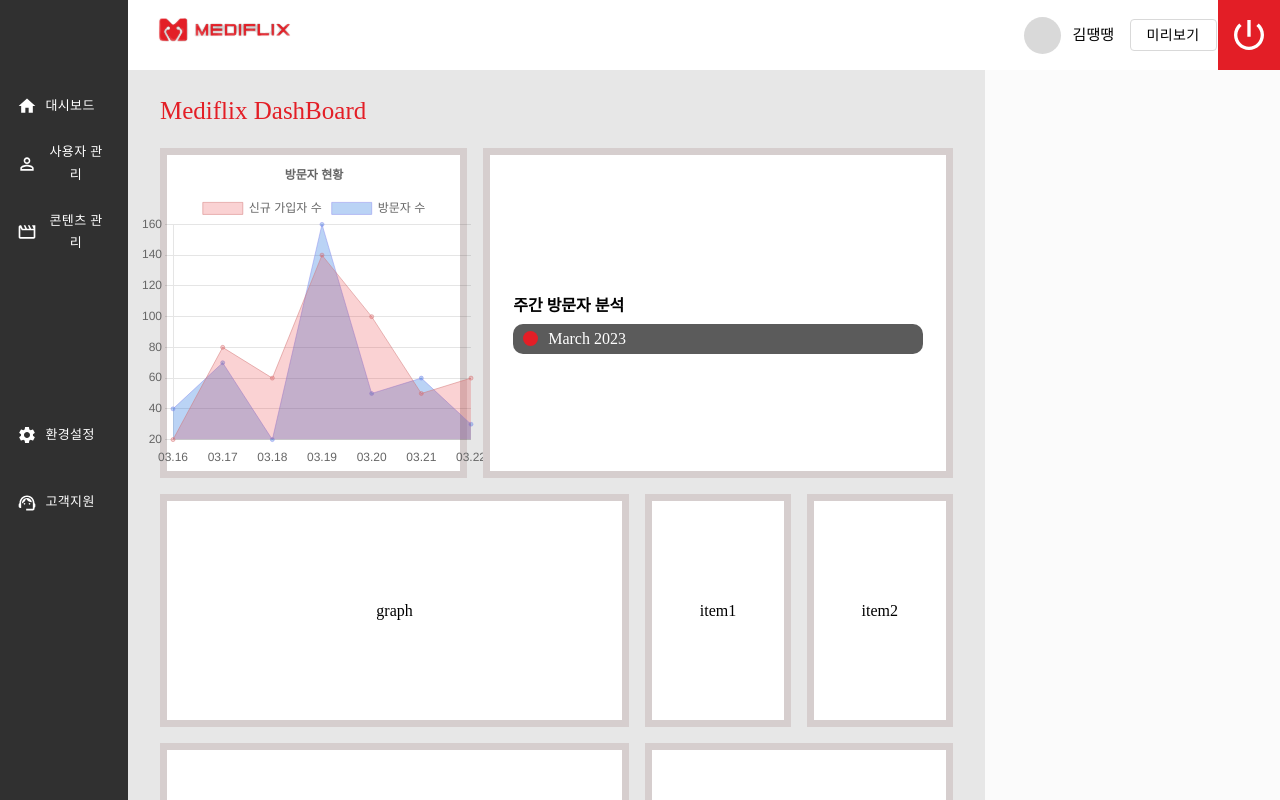
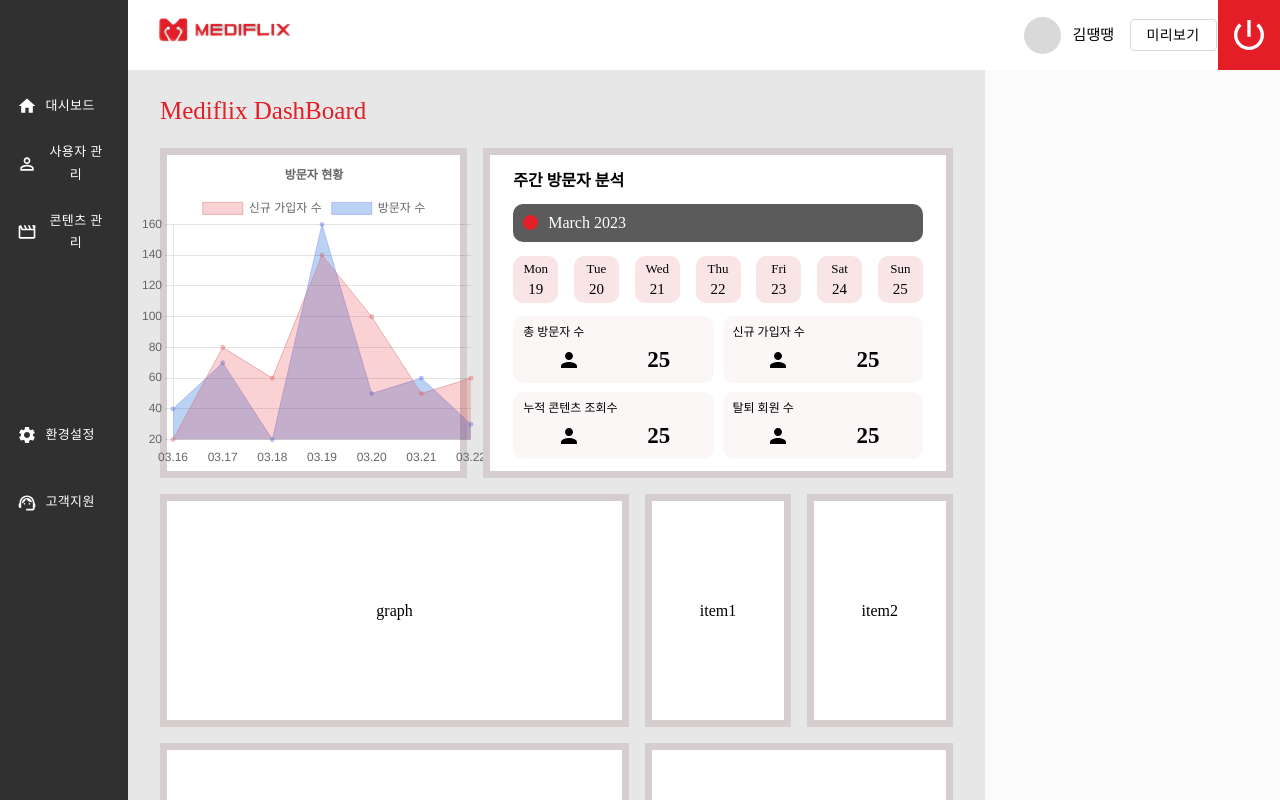
Before and after one commit to MEDIFLIX/ST_FE, a React (Create React App) app in the folder st_fe/: page /main in a window 1280 px wide. Shown: the top 800 px of the page. Built offline with nearby package versions, Linux system fonts and the light colour scheme; a web font is replaced by a local one.

Commit message:
feat : anaylsis ui 작업 완료

```diff
--- a/st_fe/src/pages/MainPage/components/Analysis.tsx
+++ b/st_fe/src/pages/MainPage/components/Analysis.tsx
@@ -1,16 +1,19 @@
-import { style } from '@mui/system';
+import { useState } from 'react';
 import styled from 'styled-components';
+import PersonIcon from '@mui/icons-material/Person';
 
 const AnalysisContainer = styled.div`
   width: 90%;
+  height: 100%;
   display: flex;
   flex-direction: column;
   justify-content: flex-start;
   margin-top: 25px;
 
-  .title {
+  .analysis_title {
     font-size: '16px';
     font-weight: bold;
+    margin-bottom: 5px;
   }
 `;
 
@@ -23,6 +26,7 @@ const Bar = styled.div`
   align-items: center;
   color: #ffffff;
   margin-top: 10px;
+  padding: 5px 0px;
 `;
 
 const Circle = styled.div`
@@ -33,23 +37,120 @@ const Circle = styled.div`
   margin: 0px 10px;
 `;
 
-const Date = styled.div`
+const DateContainer = styled.div`
+  display: flex;
+  width: 100%;
+  justify-content: space-between;
+  margin-top: 14px;
+`;
+
+const Date = styled.button`
   width: 45px;
   height: 47px;
   display: flex;
   flex-direction: column;
-  justify-content: center;
+  justify-content: space-evenly;
   align-items: center;
+  background-color: #f9e5e5;
+  border-radius: 10px;
+  cursor: pointer;
+  border: none;
+
+  .day {
+    font-size: 13px;
+  }
+
+  .date {
+    font-size: 15px;
+  }
+`;
+
+const ContentContainer = styled.div`
+  display: grid;
+  width: 100%;
+  height: 50%;
+  margin-top: 13px;
+  grid-template-columns: 1fr 1fr;
+  margin-bottom: 20px;
+  grid-gap: 9px;
+`;
+
+const ContentBox = styled.div`
+  background-color: #fbf7f7;
+  width: 100%;
+  border-radius: 10px;
+
+  .content_wrap {
+    display: flex;
+    flex-direction: column;
+    width: 90%;
+    height: 100%;
+    padding: 10px;
+  }
+
+  .content_title {
+    font-size: 12px;
+    margin-bottom: 10px;
+  }
+
+  .content_icon {
+    display: flex;
+    width: 100%;
+    justify-content: space-around;
+  }
+
+  .content_people {
+    font-size: 23px;
+    font-weight: bold;
+  }
 `;
 
 const Analysis = () => {
+  const dateInfo = [
+    { day: 'Mon', date: 19 },
+    { day: 'Tue', date: 20 },
+    { day: 'Wed', date: 21 },
+    { day: 'Thu', date: 22 },
+    { day: 'Fri', date: 23 },
+    { day: 'Sat', date: 24 },
+    { day: 'Sun', date: 25 },
+  ];
+
+  const content = [
+    { title: '총 방문자 수', people: 25 },
+    { title: '신규 가입자 수', people: 25 },
+    { title: '누적 콘텐츠 조회수', people: 25 },
+    { title: '탈퇴 회원 수', people: 25 },
+  ];
+
   return (
     <AnalysisContainer>
-      <div className="title">주간 방문자 분석</div>
+      <div className="analysis_title">주간 방문자 분석</div>
       <Bar>
         <Circle />
         <div>March 2023</div>
       </Bar>
+      <DateContainer>
+        {dateInfo.map(({ day, date }) => (
+          <Date>
+            <div className="day">{day}</div>
+            <div className="date">{date}</div>
+          </Date>
+        ))}
+      </DateContainer>
+      <ContentContainer>
+        {content.map(({ title, people }) => (
+          <ContentBox>
+            <div className="content_wrap">
+              <div className="content_title">{title}</div>
+              <div className="content_icon">
+                <PersonIcon />
+                <div className="content_people">{people}</div>
+              </div>
+            </div>
+          </ContentBox>
+        ))}
+      </ContentContainer>
     </AnalysisContainer>
   );
 };
```
